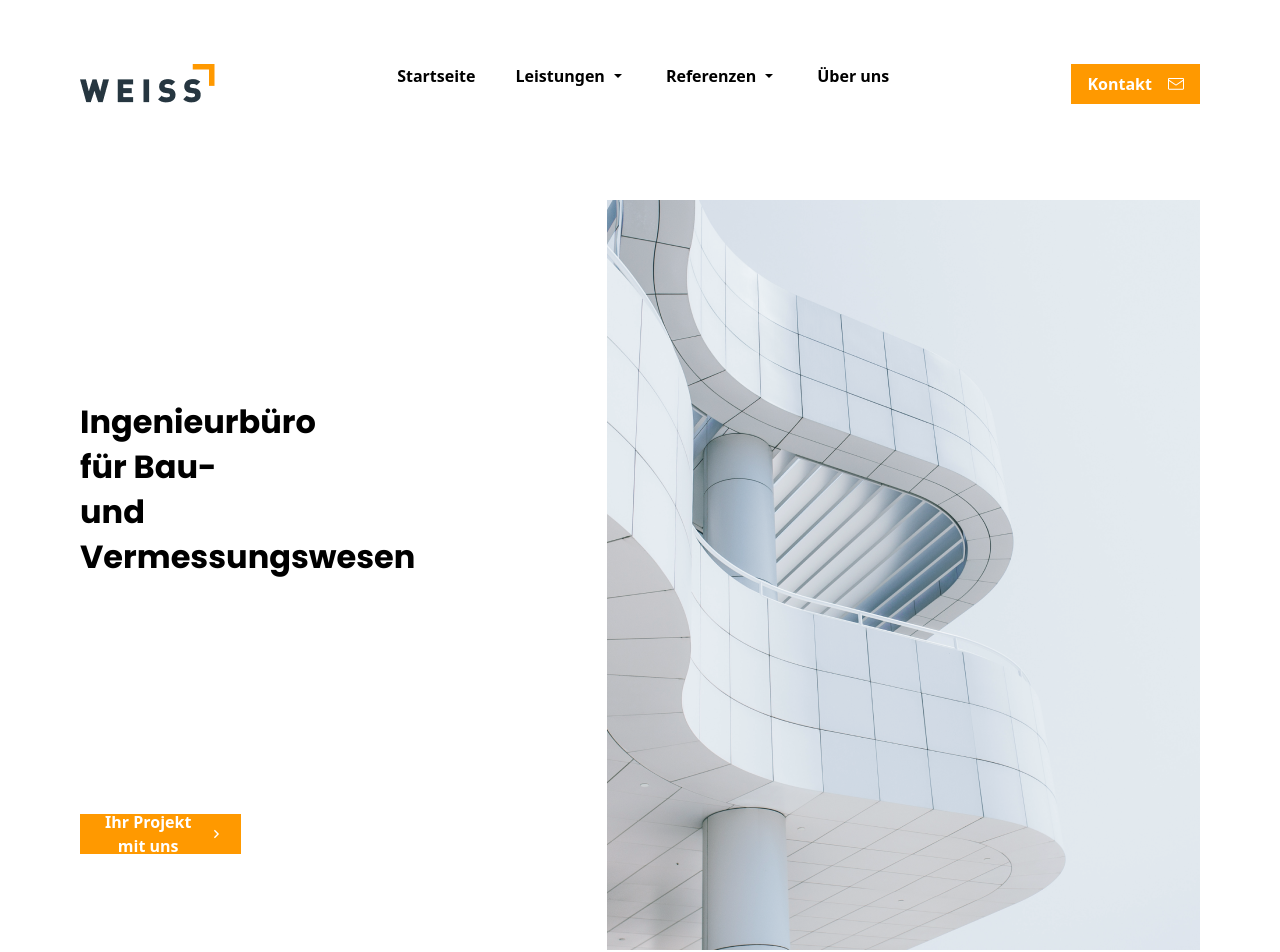
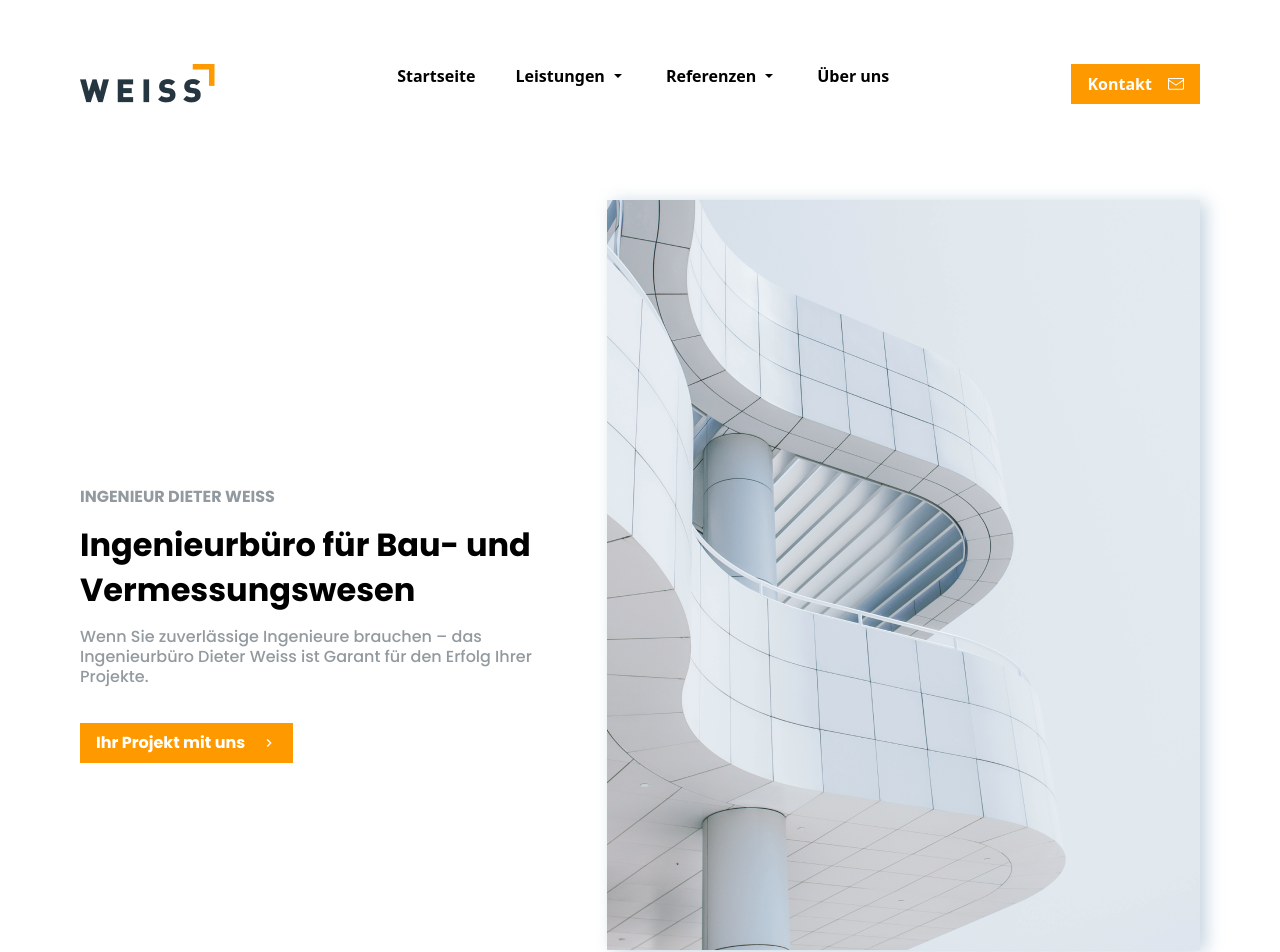
Before and after one commit to Rafin-Hasan/weiss, a React (Vite) app: page / in a window 1280 px wide. Shown: the top 952 px of the page. Built offline with nearby package versions, Linux system fonts and the light colour scheme.

Commit message:
modified:   package-lock.json

```diff
--- a/package.json
+++ b/package.json
@@ -10,6 +10,7 @@
     "preview": "vite preview"
   },
   "dependencies": {
+    "aos": "^2.3.4",
     "react": "^18.3.1",
     "react-dom": "^18.3.1",
     "react-icons": "^5.3.0",
--- a/src/Components/Navbar/NavberComponent.css
+++ b/src/Components/Navbar/NavberComponent.css
@@ -1,5 +1,6 @@
 .navbtn {
-  @apply flex gap-4 px-4 bg-[#FF9900] text-white py-2 font-bold;
+  @apply flex gap-4 px-4 bg-[#FF9900] text-white py-2 font-bold hover:bg-white hover:text-[#FF9900];
+  transition: all linear 0.2s;
 }
 .navlinks {
   @apply flex gap-10 font-bold;
@@ -7,4 +8,5 @@
 .navlinks :hover {
   color: orange;
   text-decoration: underline;
+  transition: all linear 0.2s;
 }
--- a/src/Components/Page component/Footer.css
+++ b/src/Components/Page component/Footer.css
@@ -10,3 +10,9 @@
 .textPart p {
   @apply font-poppins font-normal text-[15px] text-white leading-[26px];
 }
+.line {
+  @apply container w-[1345px] h-[1px] bg-[#fff];
+}
+.last {
+  @apply container py-10 font-poppins font-normal text-[14px] text-white flex gap-2;
+}
--- a/src/Components/Page component/Footer.jsx
+++ b/src/Components/Page component/Footer.jsx
@@ -20,6 +20,15 @@ const Footer = () => {
             </div>
           </div>
         </div>
+        <div className="line"> </div>
+        <div className="last">
+          <div>Impressum</div>
+          <div className="pt-1">
+            {" "}
+            <img src="./images/line.png" alt="line" />
+          </div>
+          <div>Datenschutz</div>
+        </div>
       </section>
     </>
   );
--- a/src/Components/Page component/PartOne.css
+++ b/src/Components/Page component/PartOne.css
@@ -2,21 +2,24 @@
   @apply container flex justify-between items-center pt-24;
 }
 
-.textPart {
+.TextPart {
   @apply w-full md:w-[470px];
 }
 
-.textPart p {
+.TextPart p {
   @apply text-[#929A9F] leading-5 font-poppins text-[16px];
 }
 
-.textPart h3 {
+.TextPart h3 {
   @apply font-poppins font-bold text-[32px] leading-[45px] py-[15px];
 }
 
 .btn {
-  @apply font-poppins font-bold text-white mt-9 flex gap-4 bg-[#FF9900] py-2 px-4;
+  @apply font-poppins font-bold text-white mt-9 flex gap-4 bg-[#FF9900] hover:text-[#FF9900] hover:bg-white transition ease-linear py-2 px-4;
 }
+
 .imageContainer {
   @apply overflow-hidden;
+  box-shadow: rgba(136, 165, 191, 0.48) 6px 2px 16px 0px,
+    rgba(255, 255, 255, 0.8) -6px -2px 16px 0px;
 }
--- a/src/Components/Page component/PartOne.jsx
+++ b/src/Components/Page component/PartOne.jsx
@@ -1,21 +1,25 @@
 import React from "react";
 import "./PartOne.css";
 import { MdNavigateNext } from "react-icons/md";
-import Button from "../Small Component/Button";
 
 const PartOne = () => {
   return (
     <>
       <section>
         <div className="mainsection">
-          <div className="textPart pt-[100px]">
+          <div className="TextPart pt-[100px]">
             <p className="font-bold uppercase">Ingenieur Dieter Weiss</p>
             <h3>Ingenieurbüro für Bau- und Vermessungswesen</h3>
-            <p className="font-medium mb-[38px]">
+            <p className="font-medium ">
               Wenn Sie zuverlässige Ingenieure brauchen – das Ingenieurbüro
               Dieter Weiss ist Garant für den Er­folg Ihrer Projekte.
             </p>
-            <Button ButtonTitle={"Ihr Projekt mit uns"} />
+            <button className="btn">
+              <div>Ihr Projekt mit uns</div>
+              <div className="pt-1">
+                <MdNavigateNext />
+              </div>
+            </button>
           </div>
 
           <div className="imageContainer">
--- a/src/Components/Small Component/Button.jsx
+++ b/src/Components/Small Component/Button.jsx
@@ -4,7 +4,7 @@ import { MdNavigateNext } from "react-icons/md";
 const Button = ({ ButtonTitle }) => {
   return (
     <>
-      <button className="gap-2 px-4 h-[40px] bg-[#FF9900] text-[16px] font-bold text-white flex justify-center items-center ">
+      <button className="gap-2 px-4 h-[40px] bg-[#FF9900] text-[16px] font-bold text-white flex justify-center items-center hover:text-[#FF9900] hover:bg-white transition ease-linear">
         {ButtonTitle} <MdNavigateNext className="text-[24px] " />
       </button>
     </>
--- a/src/Pages/MainPage.jsx
+++ b/src/Pages/MainPage.jsx
@@ -1,4 +1,7 @@
-import React from "react";
+import React, { useEffect } from "react";
+import AOS from "aos";
+import "aos/dist/aos.css";
+
 import PartOne from "../Components/Page component/PartOne";
 import PartTwo from "../Components/Page component/PartTwo";
 import PartThree from "../Components/Page component/PartThree";
@@ -7,14 +10,30 @@ import PartFive from "../Components/Page component/PartFive";
 import Footer from "../Components/Page component/Footer";
 
 const MainPage = () => {
+  useEffect(() => {
+    AOS.init({ duration: 1000 }); // Initialize AOS with a 1-second animation duration
+  }, []);
+
   return (
     <>
+      <div data-aos="fade-up">
         <PartOne />
+      </div>
+      <div data-aos="fade-up">
         <PartTwo />
+      </div>
+      <div data-aos="fade-up">
         <PartThree />
+      </div>
+      <div data-aos="fade-up">
         <PartFour />
+      </div>
+      <div data-aos="fade-up">
         <PartFive />
+      </div>
+      <div data-aos="fade-up">
         <Footer />
+      </div>
     </>
   );
 };
```
Also changed, not shown: public/images/Line.png, 1 other file (tests, documents, lock files or other folders). Lines whose indentation alone changed are shown as unchanged.
